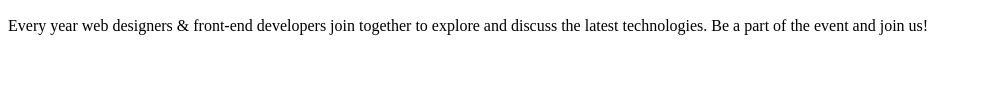
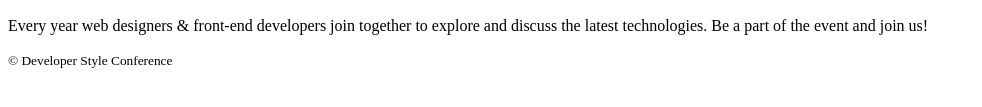
Before and after one commit to dtarvin/centro-latino-foundations, a plain HTML site: page style_conference/index.html in a window 1280 px wide. Shown: the part 187-294 px from the top of the page, without its empty margins (0-982 px from the left). Drawn offline with Linux system fonts and the light colour scheme.

Commit message:
added footer to index.html

```diff
--- a/style_conference/index.html
+++ b/style_conference/index.html
@@ -22,5 +22,9 @@
             the event and join us!
         </p>
     </section>
+
+    <footer>
+        <small>&copy; Developer Style Conference</small>
+    </footer>
 </body>
 </html>
```
